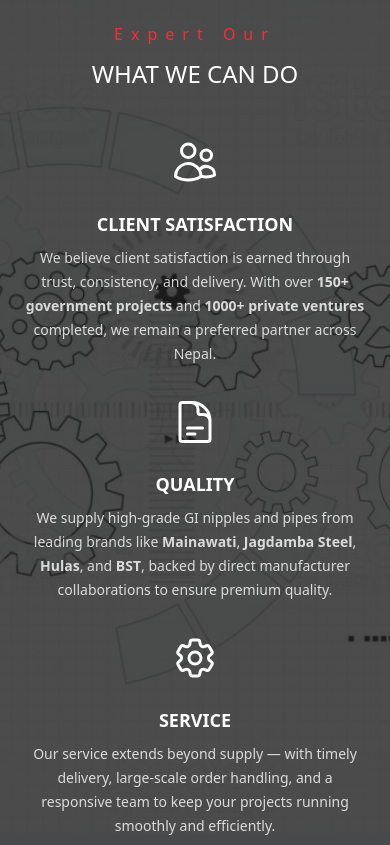
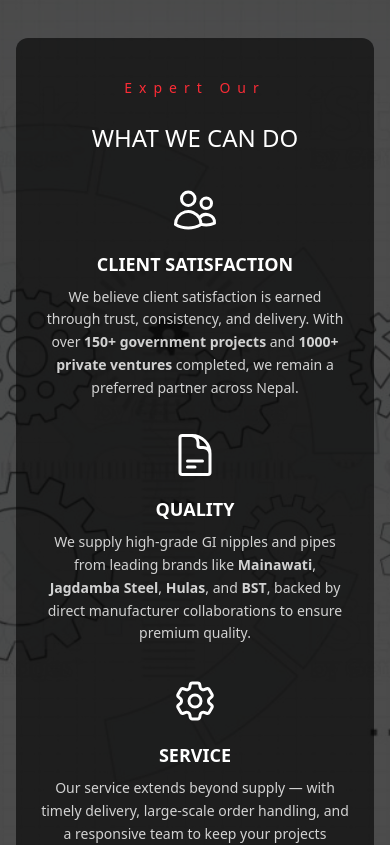
Before and after one commit to bishaljaiswal735/Official_jaymaashitaltraders_website, a React (Vite) app: page / in a window 390 px wide. Shown: the part 5687-6532 px from the top of the page. Built offline with nearby package versions, Linux system fonts and the light colour scheme; a web font is replaced by a local one.

Commit message:
made more responsive

```diff
--- a/src/components/MainSection3.jsx
+++ b/src/components/MainSection3.jsx
@@ -7,24 +7,28 @@ import {
 
 function MainSection3() {
   return (
-    <div className="relative w-full flex flex-col h-screen bg-[url('/images/bg6.jpg')] bg-cover bg-center bg-gradient-to-b from-[#FFFFFF] to-[#dae3e8]">
-      <div className="relative w-full max-w-[1000px] items-center bg-black/70 text-center mx-auto my-auto space-y-3 px-4 sm:px-6 md:px-10 py-8 rounded-lg">
+    <div className="relative w-full min-h-screen flex flex-col bg-[url('/images/bg6.jpg')] bg-cover bg-center bg-no-repeat bg-fixed">
+      {/* Overlay */}
+      <div className="flex-grow flex items-center justify-center px-4 py-12 sm:py-20 bg-black/70">
+        <div className="w-full max-w-5xl text-center space-y-6 bg-black/60 rounded-xl px-4 sm:px-6 md:px-10 py-10 sm:py-14">
           <h1
-          className="text-red-500 font-light text-[16px]"
+            className="text-red-500 font-light text-sm sm:text-base"
             style={{ letterSpacing: "0.5em" }}
           >
             Expert Our
           </h1>
-        <h2 className="text-white text-2xl sm:text-3xl md:text-[40px] mb-12">WHAT WE CAN DO</h2>
+          <h2 className="text-white text-2xl sm:text-3xl md:text-4xl mb-8">
+            WHAT WE CAN DO
+          </h2>
 
-        <div className="grid grid-cols-1 sm:grid-cols-3 gap-8 pb-10">
+          <div className="grid grid-cols-1 sm:grid-cols-3 gap-8">
             {/* Client Satisfaction */}
             <div className="flex flex-col items-center text-center group">
-            <UsersIcon className="h-12 w-12 text-white group-hover:text-red-500 cursor-pointer mb-6" />
-            <h1 className="text-white text-lg font-semibold mb-2">
+              <UsersIcon className="h-12 w-12 text-white group-hover:text-red-500 cursor-pointer mb-4" />
+              <h3 className="text-white text-lg font-semibold mb-2">
                 CLIENT SATISFACTION
-            </h1>
-            <p className="text-white text-sm opacity-80 leading-6 px-2">
+              </h3>
+              <p className="text-white text-sm opacity-80 leading-relaxed px-2">
                 We believe client satisfaction is earned through trust,
                 consistency, and delivery. With over{" "}
                 <strong>150+ government projects</strong> and{" "}
@@ -35,9 +39,9 @@ function MainSection3() {
 
             {/* Quality */}
             <div className="flex flex-col items-center text-center group">
-            <DocumentTextIcon className="h-12 w-12 text-white group-hover:text-red-500 cursor-pointer mb-6" />
-            <h1 className="text-white text-lg font-semibold mb-2">QUALITY</h1>
-            <p className="text-white text-sm opacity-80 leading-6 px-2">
+              <DocumentTextIcon className="h-12 w-12 text-white group-hover:text-red-500 cursor-pointer mb-4" />
+              <h3 className="text-white text-lg font-semibold mb-2">QUALITY</h3>
+              <p className="text-white text-sm opacity-80 leading-relaxed px-2">
                 We supply high-grade GI nipples and pipes from leading brands like{" "}
                 <strong>Mainawati</strong>, <strong>Jagdamba Steel</strong>,{" "}
                 <strong>Hulas</strong>, and <strong>BST</strong>, backed by direct
@@ -47,9 +51,9 @@ function MainSection3() {
 
             {/* Service */}
             <div className="flex flex-col items-center text-center group">
-            <Cog6ToothIcon className="h-12 w-12 text-white group-hover:text-red-500 cursor-pointer mb-6" />
-            <h1 className="text-white text-lg font-semibold mb-2">SERVICE</h1>
-            <p className="text-white text-sm opacity-80 leading-6 px-2">
+              <Cog6ToothIcon className="h-12 w-12 text-white group-hover:text-red-500 cursor-pointer mb-4" />
+              <h3 className="text-white text-lg font-semibold mb-2">SERVICE</h3>
+              <p className="text-white text-sm opacity-80 leading-relaxed px-2">
                 Our service extends beyond supply — with timely delivery,
                 large-scale order handling, and a responsive team to keep your
                 projects running smoothly and efficiently.
@@ -58,6 +62,7 @@ function MainSection3() {
           </div>
         </div>
       </div>
+    </div>
   );
 }
 
```
Lines whose indentation alone changed are shown as unchanged.
